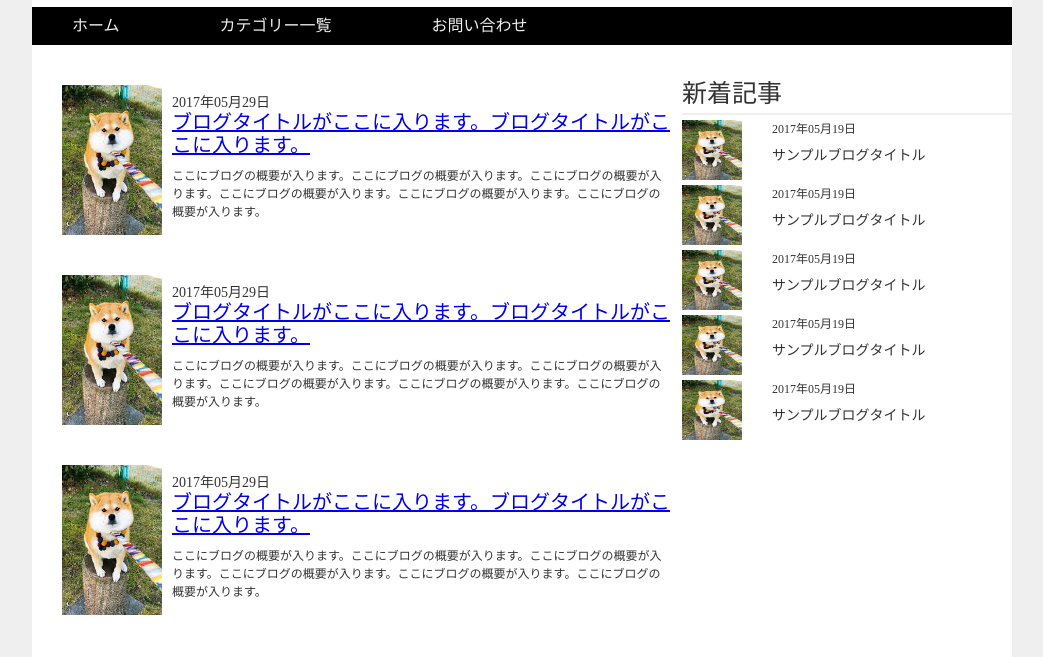
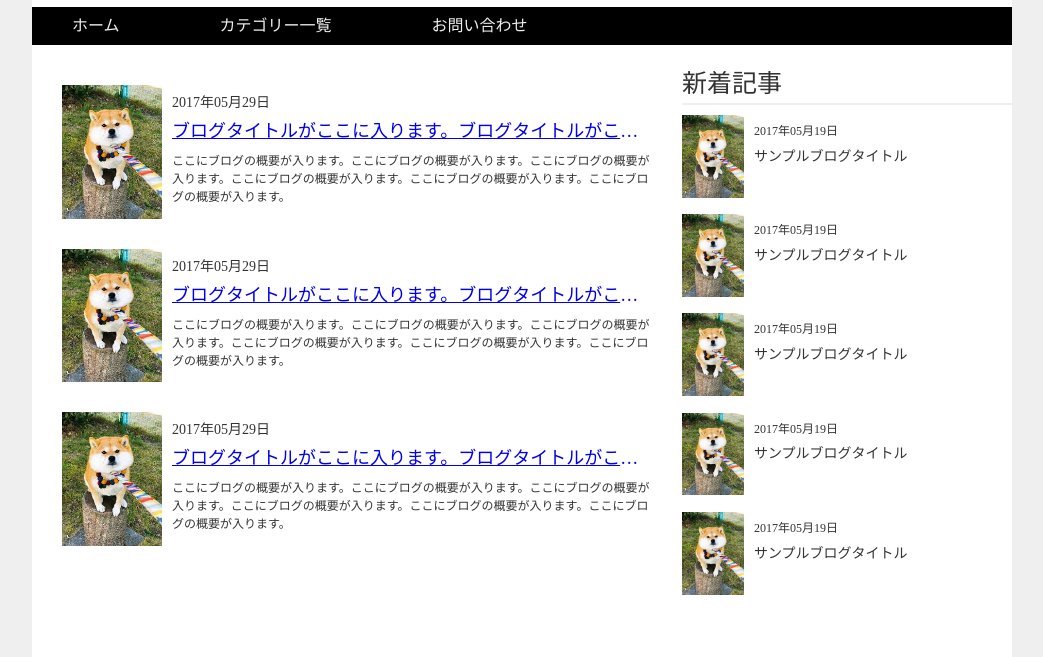
Before and after one commit to massariu/Sample_Blog, a plain HTML site: page index3.html in a window 1280 px wide. Shown: the part 143-800 px from the top of the page, without its empty margins (118-1161 px from the left). Drawn offline with nearby package versions, Linux system fonts and the light colour scheme.

Commit message:
Sample Blog

```diff
--- a/css/style3.css
+++ b/css/style3.css
@@ -1,7 +1,7 @@
 * {
   margin: 0;
   padding: 0;
- }
+}
 
 body {
   background-color: #efefef;
@@ -10,7 +10,7 @@ body {
   margin: 0;
 }
 
-h1,h2,h3,h4,h5 {
+h1, h2, h3, h4, h5 {
   margin: 0 0 10px 0;
   padding: 0;
 }
@@ -21,10 +21,9 @@ img {
 
 .wrapper {
   width: 980px;
-  margin:0 auto;
+  margin: 0 auto;
   background-color: #fff;
 }
-
 
 header h1 {
   text-align: center;
@@ -35,8 +34,9 @@ header h1 {
 nav {
   background-color: #000;
   color: #fff;
-  padding:10px;
+  padding: 10px;
 }
+
 nav ul {
   display: flex;
   margin-right: 40px;
@@ -57,69 +57,75 @@ nav ul li a {
 main {
   display: flex;
   margin-left: 30px;
-  justify-content:space-between;
+  justify-content: space-between;
 }
 
-.left-contents {
+.all {
   margin-top: 40px;
   width: 600px;
+  height: 1000px;
 }
 
-.blog-article {
-  margin-bottom: 20px ;
+.post {
+  margin-bottom: 5%;
   display: flex;
   justify-content: space-between;
 }
 
-.blog-left {
-  height:150px ;
-  width:100px;
-}
-.blog-left img {
-  height:150px ;
-  width:100px;
+.image {
+  width: 20%;
 }
 
-.blog-right {
-  width: 500px;
-  height: 150px;
+.image img {
+  width: 100%;
+}
+
+.content {
+  width: 80%;
   padding: 10px;
 }
 
 .blog-date {
-  width: 500px;
+  width: 100%;
   font-size: 14px;
 }
 
-.blog-title {
-  width: 500px;
-  height: 30px;
-  font-size: 20px;
-  margin-top: 10px;
+.news .blog-date {
+  font-size: 12px;
 }
 
-.blog-outline {
+.blog-title {
+  font-size: 18px;
+  margin-top: 10px;
+  overflow: hidden;
+  text-overflow: ellipsis;
+  white-space: nowrap;
+  display: block;
+
+}
+
+.news .blog-title {
+  font-size: 14px;
+}
+
+
+.blog-summary {
   font-size: 12px;
   line-height: 1.5;
   margin-top: 10px;
 }
 
-.right-contents {
+.news {
   width: 330px;
   margin-left: 10px;
 }
 
-.newarticle-title {
+.news-title {
   font-size: 25px;
   line-height: 1.5;
-  margin-top: 30px;
+  margin-top: 20px;
+  margin-bottom: 10px;
   border-bottom: #efefef solid 2px;
-}
-
-.newarticle-article {
-  display: flex;
-  justify-content: space-between;
-  margin-top: 5px;
 }
 
 .newarticle-left {
@@ -144,12 +150,12 @@ main {
 }
 
 .newarticle-sample {
-  margin-top:10px ;
+  margin-top: 10px;
   font-size: 14px;
 }
 
 footer {
-  text-align:center;
+  text-align: center;
   border-top: solid 1.5px #efefef;
   line-height: 2.0;
   margin-top: 40px;
--- a/index3.html
+++ b/index3.html
@@ -4,9 +4,11 @@
 <head>
   <meta charset="utf-8">
   <title>Sample Blog</title>
-  <link rel="stylesheet" href="css/normalize.css">
+  <link rel="stylesheet" href="https://cdnjs.cloudflare.com/ajax/libs/normalize/8.0.1/normalize.css">
   <link rel="stylesheet" href="css/style3.css">
 </head>
+
+
 
 <body>
 
@@ -29,106 +31,106 @@
     <main>
 
       <!-- 左側のコンテンツ -->
-      <article class="left-contents">
+      <section class="all">
 
         <!-- ブログ1 -->
-        <article class="blog-article">
-          <article class="blog-left">
-            <img src="image/dogimage.jpeg" alt="dogimage1" height="150px" width="100px">
-          </article>
-          <article class="blog-right">
+        <article class="post">
+          <div class="image">
+            <img src="image/dogimage.jpeg" alt="dogimage1">
+          </div>
+          <div class="content">
             <p class="blog-date">2017年05月29日</p>
             <a href="#" class="blog-title">ブログタイトルがここに入ります。ブログタイトルがここに入ります。</a>
-            <p class="blog-outline">ここにブログの概要が入ります。ここにブログの概要が入ります。ここにブログの概要が入ります。ここにブログの概要が入ります。ここにブログの概要が入ります。ここにブログの概要が入ります。</p>
-          </article>
+            <p class="blog-summary">ここにブログの概要が入ります。ここにブログの概要が入ります。ここにブログの概要が入ります。ここにブログの概要が入ります。ここにブログの概要が入ります。ここにブログの概要が入ります。</p>
+          </div>
         </article>
 
         <!-- ブログ2 -->
-        <article class="blog-article">
-          <article class="blog-left">
-            <img src="image/dogimage.jpeg" alt="dogimage2" height="150px" width="100px">
-          </article>
-          <article class="blog-right">
+        <article class="post">
+          <div class="image">
+            <img src="image/dogimage.jpeg" alt="dogimage2">
+          </div>
+          <div class="content">
             <p class="blog-date">2017年05月29日</p>
             <a href="#" class="blog-title">ブログタイトルがここに入ります。ブログタイトルがここに入ります。</a>
-            <p class="blog-outline">ここにブログの概要が入ります。ここにブログの概要が入ります。ここにブログの概要が入ります。ここにブログの概要が入ります。ここにブログの概要が入ります。ここにブログの概要が入ります。</p>
-          </article>
+            <p class="blog-summary">ここにブログの概要が入ります。ここにブログの概要が入ります。ここにブログの概要が入ります。ここにブログの概要が入ります。ここにブログの概要が入ります。ここにブログの概要が入ります。</p>
+          </div>
         </article>
 
         <!-- ブログ3 -->
-        <article class="blog-article">
-          <article class="blog-left">
-            <img src="image/dogimage.jpeg" alt="dogimage3" height="150px" width="100px">
-          </article>
-          <article class="blog-right">
+        <article class="post">
+          <div class="image">
+            <img src="image/dogimage.jpeg" alt="dogimage3">
+          </div>
+          <div class="content">
             <p class="blog-date">2017年05月29日</p>
             <a href="#" class="blog-title">ブログタイトルがここに入ります。ブログタイトルがここに入ります。</a>
-            <p class="blog-outline">ここにブログの概要が入ります。ここにブログの概要が入ります。ここにブログの概要が入ります。ここにブログの概要が入ります。ここにブログの概要が入ります。ここにブログの概要が入ります。</p>
-          </article>
+            <p class="blog-summary">ここにブログの概要が入ります。ここにブログの概要が入ります。ここにブログの概要が入ります。ここにブログの概要が入ります。ここにブログの概要が入ります。ここにブログの概要が入ります。</p>
+          </div>
         </article>
 
-      </article>
+      </section>
 
       <!-- 右側のコンテンツ -->
-      <article class="right-contents">
-        <p class="newarticle-title">新着記事</p>
+      <aside class="news">
+        <p class="news-title">新着記事</p>
 
         <!-- 記事1 -->
-        <article class="newarticle-article">
-          <article class="newarticle-left">
-            <img src="image/dogimage.jpeg" alt="newarticle-dogimage1" height="40px" width="40px">
-          </article>
-          <article class="newarticle-right">
-            <p class="newarticle-date">2017年05月19日</p>
-            <p class="newarticle-sample">サンプルブログタイトル</p>
-          </article>
+        <article class="post">
+          <div class="image">
+            <img src="image/dogimage.jpeg" alt="dogimage1">
+          </div>
+          <div class="content">
+            <p class="blog-date">2017年05月19日</p>
+            <p class="blog-title">サンプルブログタイトル</p>
+          </div>
         </article>
 
         <!-- 記事2 -->
-        <article class="newarticle-article">
-          <article class="newarticle-left">
-            <img src="image/dogimage.jpeg" alt="newarticle-dogimage2" height="40px" width="40px">
-          </article>
-          <article class="newarticle-right">
-            <p class="newarticle-date">2017年05月19日</p>
-            <p class="newarticle-sample">サンプルブログタイトル</p>
-          </article>
+        <article class="post">
+          <div class="image">
+            <img src="image/dogimage.jpeg" alt="dogimage2">
+          </div>
+          <div class="content">
+            <p class="blog-date">2017年05月19日</p>
+            <p class="blog-title">サンプルブログタイトル</p>
+          </div>
         </article>
 
         <!-- 記事3 -->
-        <article class="newarticle-article">
-          <article class="newarticle-left">
-            <img src="image/dogimage.jpeg" alt="newarticle-dogimage3" height="40px" width="40px">
-          </article>
-          <article class="newarticle-right">
-            <p class="newarticle-date">2017年05月19日</p>
-            <p class="newarticle-sample">サンプルブログタイトル</p>
-          </article>
+        <article class="post">
+          <div class="image">
+            <img src="image/dogimage.jpeg" alt="dogimage3">
+          </div>
+          <div class="content">
+            <p class="blog-date">2017年05月19日</p>
+            <p class="blog-title">サンプルブログタイトル</p>
+          </div>
         </article>
 
         <!-- 記事4 -->
-        <article class="newarticle-article">
-          <article class="newarticle-left">
-            <img src="image/dogimage.jpeg" alt="newarticle-dogimage4" height="40px" width="40px">
-          </article>
-          <article class="newarticle-right">
-            <p class="newarticle-date">2017年05月19日</p>
-            <p class="newarticle-sample">サンプルブログタイトル</p>
-          </article>
+        <article class="post">
+          <div class="image">
+            <img src="image/dogimage.jpeg" alt="dogimage4">
+          </div>
+          <div class="content">
+            <p class="blog-date">2017年05月19日</p>
+            <p class="blog-title">サンプルブログタイトル</p>
+          </div>
         </article>
 
         <!-- 記事5 -->
-        <article class="newarticle-article">
-          <article class="newarticle-left">
-            <img src="image/dogimage.jpeg" alt="newarticle-dogimage5" height="40px" width="40px">
-          </article>
-          <article class="newarticle-right">
-            <p class="newarticle-date">2017年05月19日</p>
-            <p class="newarticle-sample">サンプルブログタイトル</p>
-          </article>
+        <article class="post">
+          <div class="image">
+            <img src="image/dogimage.jpeg" alt="dogimage5">
+          </div>
+          <div class="content">
+            <p class="blog-date">2017年05月19日</p>
+            <p class="blog-title">サンプルブログタイトル</p>
+          </div>
         </article>
 
-      </article>
+      </aside>
     </main>
 
     <footer>
```
Also changed, not shown: css/normalize.css (deleted), 2 other files.
